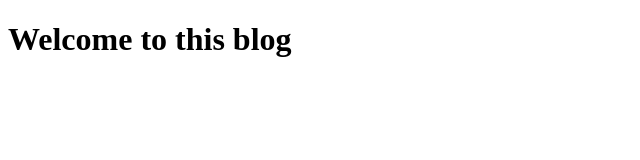
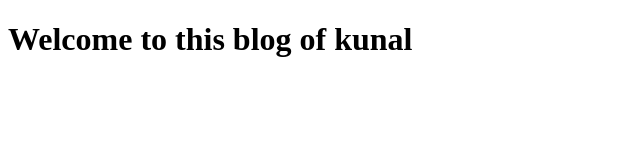
Before and after one commit to developerkunalonline/learning-version-control, a plain HTML site: page index.html in a window 1280 px wide. Shown: the whole page, without its empty margins (0-640 px from the left). Drawn offline with Linux system fonts and the light colour scheme.

Commit message:
Update index.html

```diff
--- a/index.html
+++ b/index.html
@@ -7,7 +7,7 @@
 </head>
 <body>
 
-    <h1>Welcome to this blog
+    <h1>Welcome to this blog of kunal
     </h1>
 
 </body>
```
